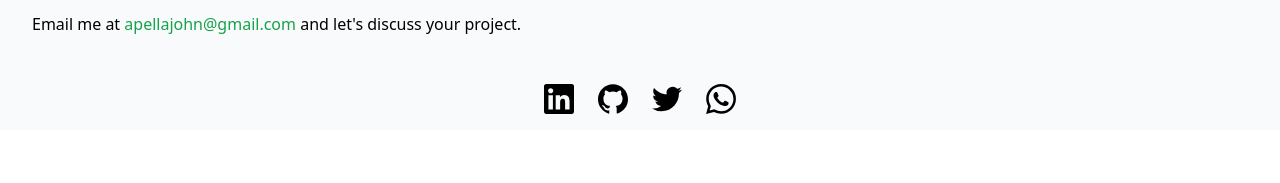
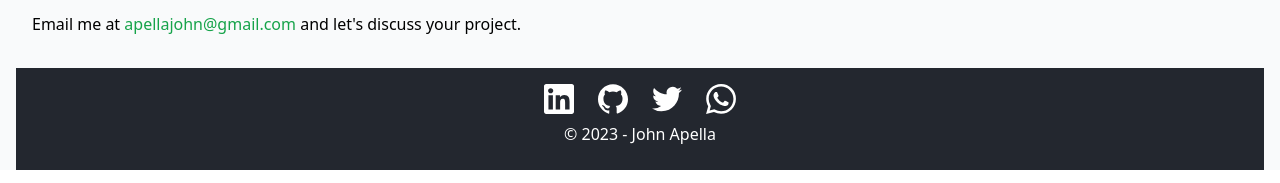
Before and after one commit to apella1/portfolio-website, a React (Vite) app: page / in a window 1280 px wide. Shown: the part 2355-2538 px from the top of the page. Before the commit the page ends 2501 px from the top, so only its background shows below. Built offline with nearby package versions, Linux system fonts and the light colour scheme.

Commit message:
Update footer background and copyright

```diff
--- a/src/components/footer/Footer.tsx
+++ b/src/components/footer/Footer.tsx
@@ -2,7 +2,8 @@ import { SiLinkedin, SiGithub, SiTwitter, SiWhatsapp } from "react-icons/si";
 
 const Footer = () => {
   return (
-    <footer className="flex items-center justify-center p-4 m-4 space-x-4 md:space-x-6">
+    <footer className="flex flex-col text-white bg-[#23272F] p-4 m-4">
+      <div className="flex items-center justify-center space-x-4 md:space-x-6">
         <a
           href="https://linkedin.com/in/johnapella"
           className="text-xl md:text-3xl"
@@ -12,12 +13,18 @@ const Footer = () => {
         <a href="https://github.com/apella1" className="text-xl md:text-3xl">
           <SiGithub />
         </a>
-      <a href="https://twitter.com/apella_john" className="text-xl md:text-3xl">
+        <a
+          href="https://twitter.com/apella_john"
+          className="text-xl md:text-3xl"
+        >
           <SiTwitter />
         </a>
         <a href="https://wa.me/254796528249" className="text-xl md:text-3xl">
           <SiWhatsapp />
         </a>
+      </div>
+
+      <p className="self-center p-2">&copy; 2023 - John Apella</p>
     </footer>
   );
 };
--- a/src/components/header/Header.tsx
+++ b/src/components/header/Header.tsx
@@ -2,13 +2,10 @@ import { Typewriter } from "react-simple-typewriter";
 import Navbar from "../navbar/Navbar";
 export default function Header() {
   return (
-    <header
-      className="h-screen px-4 py-4 text-white bg-[#23272F]"
-      id="home"
-    >
+    <header className="h-screen p-4  text-white bg-[#23272F]" id="home">
       <Navbar />
       <section className="md:flex p-4">
-        <div className="w-full py-24 pl-6 md:pl-20 space-y-4">
+        <div className="w-full py-24 pl-6 md:pl-20 space-y-2">
           <p className="font-bold text-green-600">Hello, I'm</p>
           <h1 className="text-4xl font-bold md:text-6xl">John Apella</h1>
           <h2 className="text-2xl font-semibold md:text-4xl">
@@ -32,7 +29,7 @@ export default function Header() {
             </a>
           </p>
         </div>
-        <div className="w-full flex justify-center">
+        <div className="hidden md:w-full md:flex md:justify-center">
           <svg
             xmlns="http://www.w3.org/2000/svg"
             fill="none"
@@ -47,7 +44,6 @@ export default function Header() {
               d="M9.75 3.104v5.714a2.25 2.25 0 01-.659 1.591L5 14.5M9.75 3.104c-.251.023-.501.05-.75.082m.75-.082a24.301 24.301 0 014.5 0m0 0v5.714c0 .597.237 1.17.659 1.591L19.8 15.3M14.25 3.104c.251.023.501.05.75.082M19.8 15.3l-1.57.393A9.065 9.065 0 0112 15a9.065 9.065 0 00-6.23-.693L5 14.5m14.8.8l1.402 1.402c1.232 1.232.65 3.318-1.067 3.611A48.309 48.309 0 0112 21c-2.773 0-5.491-.235-8.135-.687-1.718-.293-2.3-2.379-1.067-3.61L5 14.5"
             />
           </svg>
-
         </div>
       </section>
     </header>
```
Lines whose indentation alone changed are shown as unchanged.
